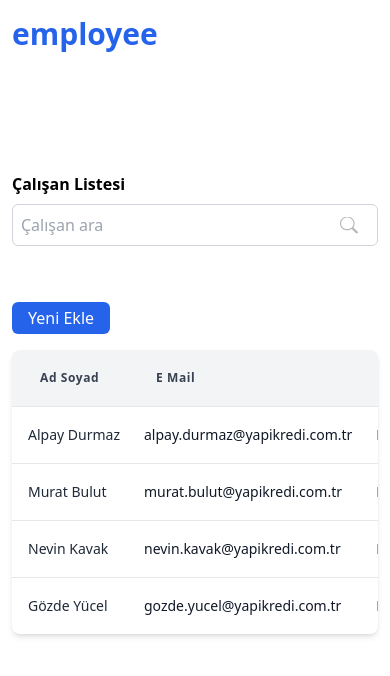
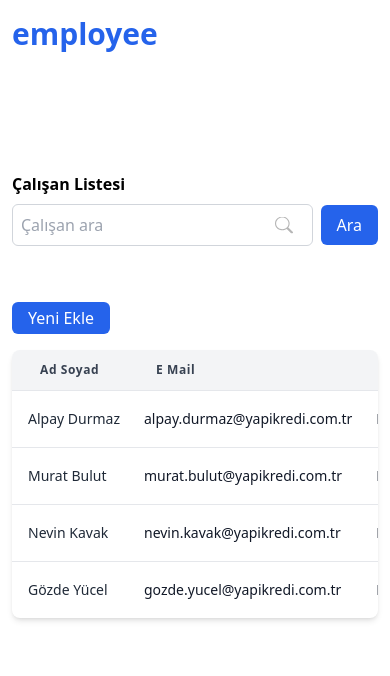
Before and after one commit to mehmetoztokay/employee, a React (Create React App) app: page / in a window 390 px wide. Shown: the top 676 px of the page. Built offline with nearby package versions, Linux system fonts and the light colour scheme; data requests are answered from the project's data file.

Commit message:
Search function added.

```diff
--- a/src/pages/Home/EmployeeList.js
+++ b/src/pages/Home/EmployeeList.js
@@ -1,22 +1,32 @@
 import React from 'react'
 import Employee from 'pages/Home/Employee'
 
-const EmployeeList = ({ employees, setEmployees }) => {
+const EmployeeList = ({ employees, setEmployees, resetEmployees }) => {
   return (
     <>
       <div className='flex min-w-full shadow-md rounded-lg overflow-x-auto mt-4'>
         <table className='min-w-full leading-normal '>
           <thead>
             <tr className='bg-gray-100 text-left'>
-              <th className='text-xs font-semibold text-gray-700 tracking-wider pr-5 py-3 pl-7'>Ad Soyad</th>
-              <th className='text-xs font-semibold text-gray-700 tracking-wider pr-5 py-3 pl-7'>E Mail</th>
-              <th className='text-xs font-semibold text-gray-700 tracking-wider pr-5 py-3 pl-7'>Medeni Durum</th>
-              <th colSpan={2} className='text-left text-xs font-semibold text-gray-700 tracking-wider pr-5 py-3 pl-7'>
+              <th className='text-xs font-semibold text-gray-700 tracking-wider whitespace-nowrap pr-5 py-3 pl-7 '>Ad Soyad</th>
+              <th className='text-xs font-semibold text-gray-700 tracking-wider whitespace-nowrap pr-5 py-3 pl-7'>E Mail</th>
+              <th className='text-xs font-semibold text-gray-700 tracking-wider whitespace-nowrap pr-5 py-3 pl-7'>Medeni Durum</th>
+              <th colSpan={2} className='text-left text-xs font-semibold text-gray-700 tracking-wider whitespace-nowrap pr-5 py-3 pl-7'>
                 Departman
               </th>
             </tr>
           </thead>
           <tbody>
+            {!employees.length ? (
+              <tr>
+                <td colSpan={5} className='text-center py-6'>
+                  <p>Herhangi bir sonuç bulunamadı...</p>
+                  <small className='text-blue-500 mt-1'>
+                    <button onClick={resetEmployees}>Çalışanları tekrar listelemek için tıklayın</button>
+                  </small>
+                </td>
+              </tr>
+            ) : null}
             {employees.map((employee, index) => (
               <Employee key={index} employee={employee} setEmployees={setEmployees} />
             ))}
--- a/src/pages/Home/Header.js
+++ b/src/pages/Home/Header.js
@@ -1,15 +1,29 @@
-import React from 'react'
+import React, { useState } from 'react'
 import SearchIcon from 'assets/icons/search.svg'
 import { Field, Form, Formik } from 'formik'
 import { SearchSchema } from 'validations'
+import axios from 'axios'
 
-const Header = () => {
+const Header = ({ setEmployees }) => {
+  const [searchEmployees, setSearchEmployees] = useState(false)
+
   const formikHandles = {
     initialValues: {
       searchValue: ''
     },
-    onSubmit: (values) => {
-      console.log(values)
+    onSubmit: ({ searchValue }) => {
+      setSearchEmployees(true)
+      axios
+        .get(`/employees?q=${searchValue}`)
+        .then((response) => {
+          setEmployees(response.data)
+
+          setSearchEmployees(false)
+        })
+        .catch((error) => {
+          console.log(error)
+          setSearchEmployees(false)
+        })
     },
     validationSchema: SearchSchema
   }
@@ -21,7 +35,8 @@
           <h2 className='font-semibold whitespace-nowrap mr-8 my-2'>Çalışan Listesi</h2>
           <Formik initialValues={formikHandles.initialValues} onSubmit={formikHandles.onSubmit} validationSchema={formikHandles.validationSchema}>
             {({ values, errors, touched }) => (
-              <Form className='w-full md:w-72'>
+              <Form className=' w-full md:w-72'>
+                <div className='flex items-center'>
                   <div className='relative w-full'>
                     <Field type='text' name='searchValue' placeholder='Çalışan ara' className='w-full outline-1 outline-blue-600 border border-gray-300 rounded-md py-2 px-2' />
                     <button type='submit'>
@@ -30,6 +45,33 @@
                       </picture>
                     </button>
                   </div>
+                  <button
+                    type='submit'
+                    className='flex gap-2 items-center bg-blue-600 text-white rounded-md hover:bg-blue-700 disabled:opacity-50 transition-all px-4 py-2 ml-2'
+                    disabled={searchEmployees ? 'disabled' : null}
+                  >
+                    <div className={searchEmployees ? '' : 'hidden'}>
+                      <svg
+                        aria-hidden='true'
+                        className='w-4 h-4 mr-2 text-gray-200 animate-spin dark:text-gray-600 fill-blue-600'
+                        viewBox='0 0 100 101'
+                        fill='none'
+                        xmlns='http://www.w3.org/2000/svg'
+                      >
+                        <path
+                          d='M100 50.5908C100 78.2051 77.6142 100.591 50 100.591C22.3858 100.591 0 78.2051 0 50.5908C0 22.9766 22.3858 0.59082 50 0.59082C77.6142 0.59082 100 22.9766 100 50.5908ZM9.08144 50.5908C9.08144 73.1895 27.4013 91.5094 50 91.5094C72.5987 91.5094 90.9186 73.1895 90.9186 50.5908C90.9186 27.9921 72.5987 9.67226 50 9.67226C27.4013 9.67226 9.08144 27.9921 9.08144 50.5908Z'
+                          fill='currentColor'
+                        />
+                        <path
+                          d='M93.9676 39.0409C96.393 38.4038 97.8624 35.9116 97.0079 33.5539C95.2932 28.8227 92.871 24.3692 89.8167 20.348C85.8452 15.1192 80.8826 10.7238 75.2124 7.41289C69.5422 4.10194 63.2754 1.94025 56.7698 1.05124C51.7666 0.367541 46.6976 0.446843 41.7345 1.27873C39.2613 1.69328 37.813 4.19778 38.4501 6.62326C39.0873 9.04874 41.5694 10.4717 44.0505 10.1071C47.8511 9.54855 51.7191 9.52689 55.5402 10.0491C60.8642 10.7766 65.9928 12.5457 70.6331 15.2552C75.2735 17.9648 79.3347 21.5619 82.5849 25.841C84.9175 28.9121 86.7997 32.2913 88.1811 35.8758C89.083 38.2158 91.5421 39.6781 93.9676 39.0409Z'
+                          fill='currentFill'
+                        />
+                      </svg>
+                    </div>
+                    Ara
+                  </button>
+                </div>
+
                 {errors.searchValue && touched ? <p className='text-red-500 text-sm'>{errors.searchValue}</p> : ''}
               </Form>
             )}
--- a/src/pages/Home/index.js
+++ b/src/pages/Home/index.js
@@ -6,24 +6,28 @@
 const Home = () => {
   const [employees, setEmployees] = useState([])
 
-  useEffect(() => {
-    try {
-      axios
+  const listingEmployees = async () => {
+    await axios
       .get('/employees')
       .then((response) => {
         setEmployees(response.data)
         console.log(response.data)
       })
       .catch(console.log)
-    } catch (error) {
-      console.log(error)
   }
+
+  const resetEmployees = () => {
+    listingEmployees()
+  }
+
+  useEffect(() => {
+    listingEmployees()
   }, [])
 
   return (
     <div className='container xl mx-auto py-24'>
-      <Header />
-      <EmployeeList employees={employees} setEmployees={setEmployees} />
+      <Header setEmployees={setEmployees} />
+      <EmployeeList employees={employees} setEmployees={setEmployees} resetEmployees={resetEmployees} />
     </div>
   )
 }
```
Lines whose indentation alone changed are shown as unchanged.
